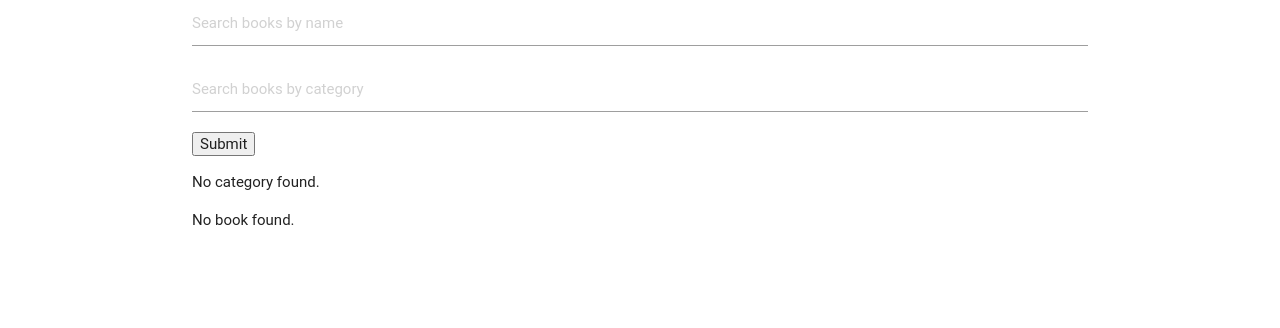
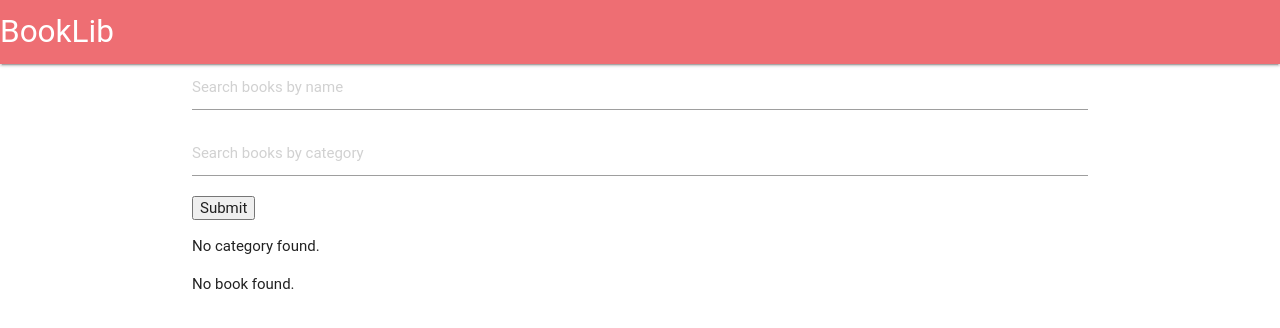
Before and after one commit to kosyfrances/booklib, a Django app: page / in a window 1280 px wide. Shown: the top 328 px of the page. Run offline with Django 3.2, Linux system fonts and the light colour scheme; data that the repository does not hold is empty; parts of the project's set-up code (start-up, migrations or seed data) failed here and were passed over; some libraries are stand-ins or nearby versions; some web fonts are replaced.

Commit message:
Add navbar

```diff
--- a/templates/base.html
+++ b/templates/base.html
@@ -12,6 +12,11 @@
     <meta name="viewport" content="width=device-width, initial-scale=1.0"/>
 </head>
 <body>
+    <nav>
+        <div class="nav-wrapper">
+            <a href="{% url 'books:home' %}" class="brand-logo">BookLib</a>
+        </div>
+    </nav>
     <div class="container">
         {% block content %}
         {% endblock content %}
```
